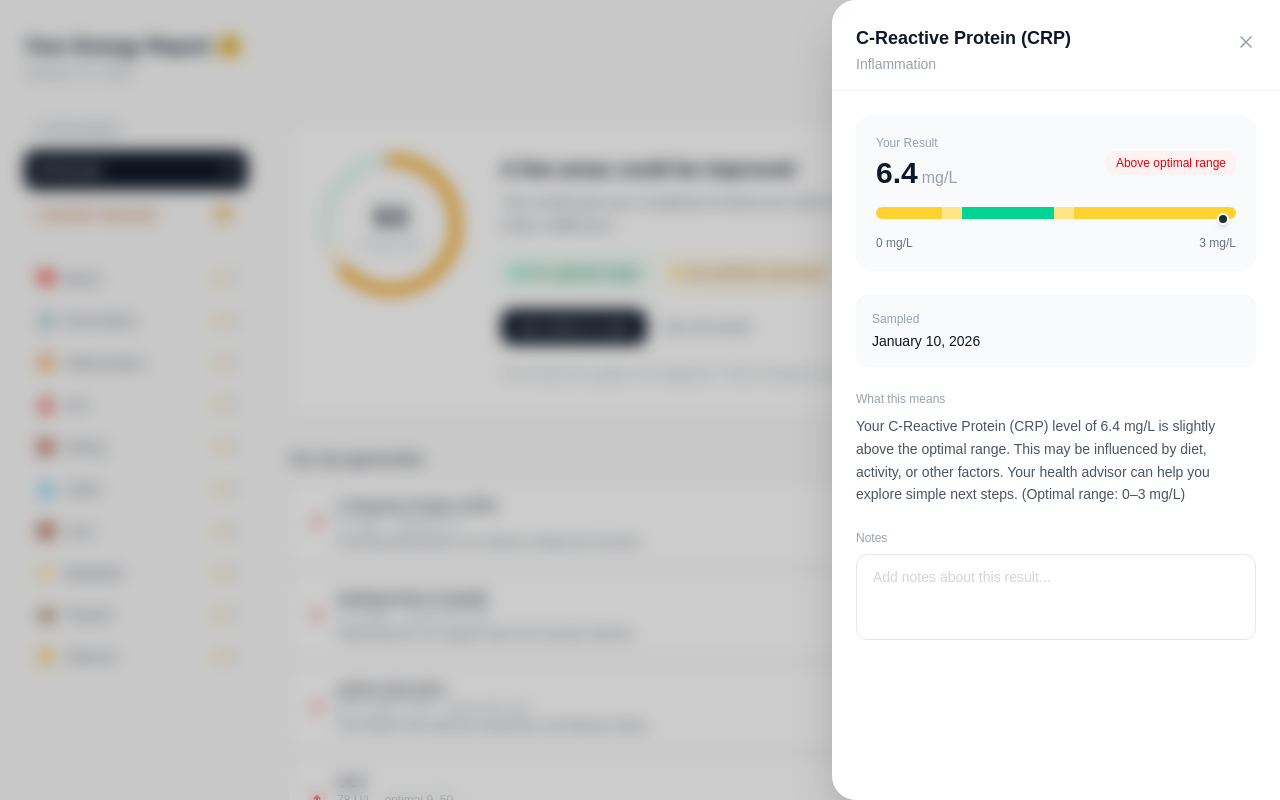
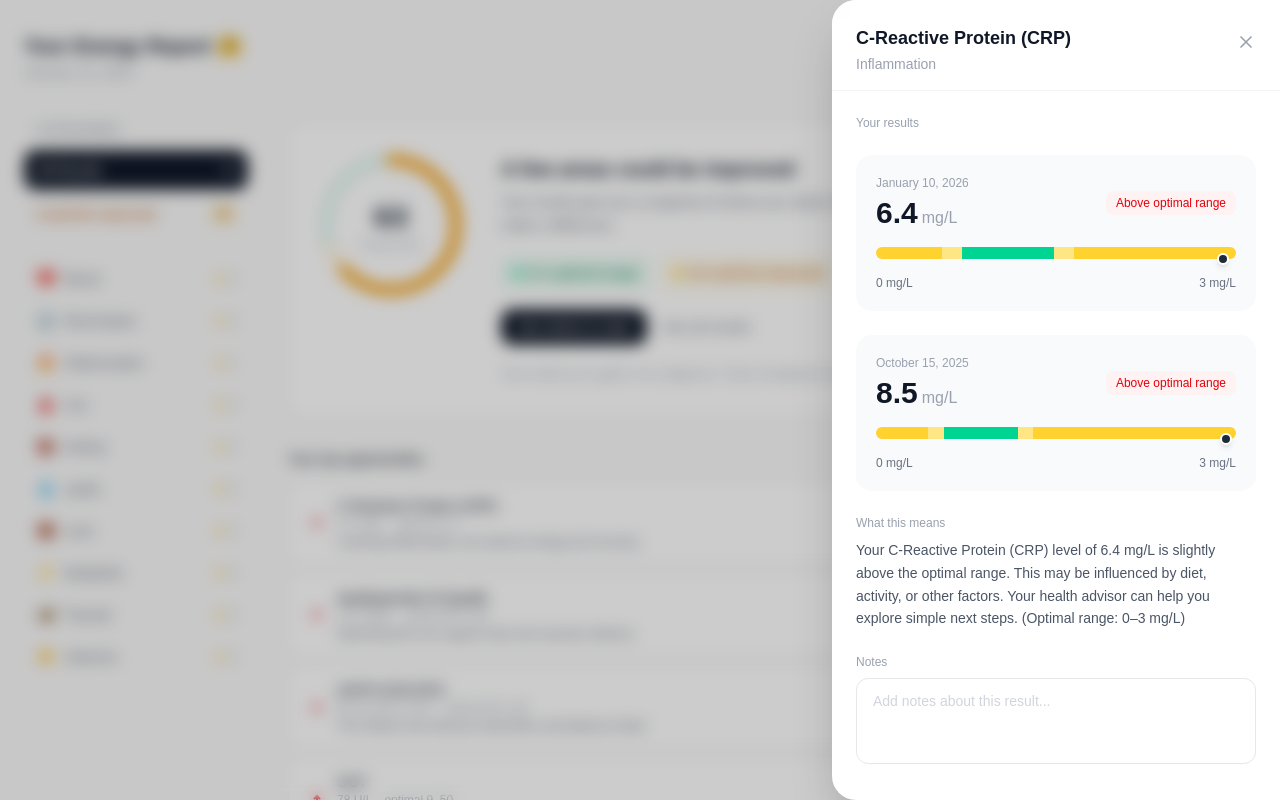
Before and after one commit to olganedelcu/frontend_data, a React (Vite) app: page / in a window 1280 px wide. Both pictures are taken after a click on the button 772 px from the left and 523 px from the top of the page. Shown: the top 800 px of the page. Built offline with nearby package versions, Linux system fonts and the light colour scheme; a web font is replaced by a local one.

Commit message:
all result biomarker

```diff
--- a/src/components/DetailsDrawer.tsx
+++ b/src/components/DetailsDrawer.tsx
@@ -7,18 +7,16 @@ import { formatDate } from '../utils/format';
 
 interface Props {
   result: EnrichedResult | null;
+  allResults: EnrichedResult[];
   onClose: () => void;
   note: string;
-  onSaveNote: (resultId: string, note: string) => void;
+  onSaveNote: (resultsId: string, note: string) => void;
 }
 
-export function DetailsDrawer({ result, onClose, note, onSaveNote }: Props) {
+export function DetailsDrawer({ result, allResults, onClose, note, onSaveNote }: Props) {
   if (!result) return null;
-
-  const { biomarker, value, sampledAt } = result;
+  const { biomarker } = result;
   const { name, category, standardUnit, referenceRange } = biomarker;
-  const { style, label } = getResultDisplay(result);
-  const date = formatDate(sampledAt);
 
   return (
     <>
@@ -40,26 +38,27 @@ export function DetailsDrawer({ result, onClose, note, onSaveNote }: Props) {
         </div>
 
         <div className="px-6 py-6 space-y-6">
-          <div className="bg-gray-50 rounded-2xl p-5">
+          <p className="text-xs text-gray-400">Your results</p>
+          {allResults.map(r => {
+            const display = getResultDisplay(r);
+            return (
+              <div key={r.id} className="bg-gray-50 rounded-2xl p-5">
                 <div className="flex justify-between items-center mb-4">
                   <div>
-                <p className="text-xs text-gray-400 mb-1">Your Result</p>
+                    <p className="text-xs text-gray-400 mb-1">{formatDate(r.sampledAt)}</p>
                     <p className="text-3xl font-bold text-gray-900">
-                  {value}
+                      {r.value}
                       <span className="text-base font-normal text-gray-400 ml-1">{standardUnit}</span>
                     </p>
                   </div>
-              <span className={`px-2.5 py-1 rounded-lg text-xs font-medium ${style.bg} ${style.text}`}>
-                {label}
+                  <span className={`px-2.5 py-1 rounded-lg text-xs font-medium ${display.style.bg} ${display.style.text}`}>
+                    {display.label}
                   </span>
                 </div>
-            <RangeBar value={value} referenceRange={referenceRange} unit={standardUnit} />
+                <RangeBar value={r.value} referenceRange={referenceRange} unit={standardUnit} />
               </div>
-
-          <div className="bg-gray-50 rounded-xl p-4">
-            <p className="text-xs text-gray-400 mb-1">Sampled</p>
-            <p className="text-sm font-medium text-gray-900">{date}</p>
-          </div>
+            );
+          })}
 
           <div>
             <p className="text-xs text-gray-400 mb-2">What this means</p>
--- a/src/hooks/useBiomarkerData.ts
+++ b/src/hooks/useBiomarkerData.ts
@@ -30,6 +30,8 @@ export function useBiomarkerData(): State {
 
         const biomarkerMap = new Map(biomarkers.map(b => [b.id, b]));
 
+        //
+
         setState({
           data: results
             .map(r => ({ ...r, biomarker: biomarkerMap.get(r.biomarkerId)! }))
--- a/src/pages/BiomarkerResultsPage.tsx
+++ b/src/pages/BiomarkerResultsPage.tsx
@@ -20,6 +20,10 @@ export function BiomarkerResultsPage() {
   const [selectedCategory, setSelectedCategory] = useState('all');
   const [selectedResult, setSelectedResult] = useState<EnrichedResult | null>(null);
   const { filteredData, toolbarProps } = useResultFilters(data, selectedCategory);
+
+  const allResultsForBiomarker = selectedResult
+    ? rawData.filter(r => r.biomarkerId === selectedResult.biomarkerId)
+    : [];
 
   if (isLoading) return <LoadingScreen />;
   if (error) return <ErrorScreen message={error} />;
@@ -49,7 +53,7 @@ export function BiomarkerResultsPage() {
               energyScore={energyScore}
               stats={stats}
               priorityItems={selectedCategory === 'all' || selectedCategory === 'attention' ? priorityItems : []}
-              onSelectResult={setSelectedResult}
+              onSelectResult={setSelectedResult} // select result
               onViewAll={() => setSelectedCategory('all')}
             />
 
@@ -70,6 +74,7 @@ export function BiomarkerResultsPage() {
 
       <DetailsDrawer
         result={selectedResult}
+        allResults={allResultsForBiomarker}
         onClose={() => setSelectedResult(null)}
         note={selectedResult ? getNote(selectedResult.id) : ''}
         onSaveNote={setNote}
```
Lines whose indentation alone changed are shown as unchanged.
